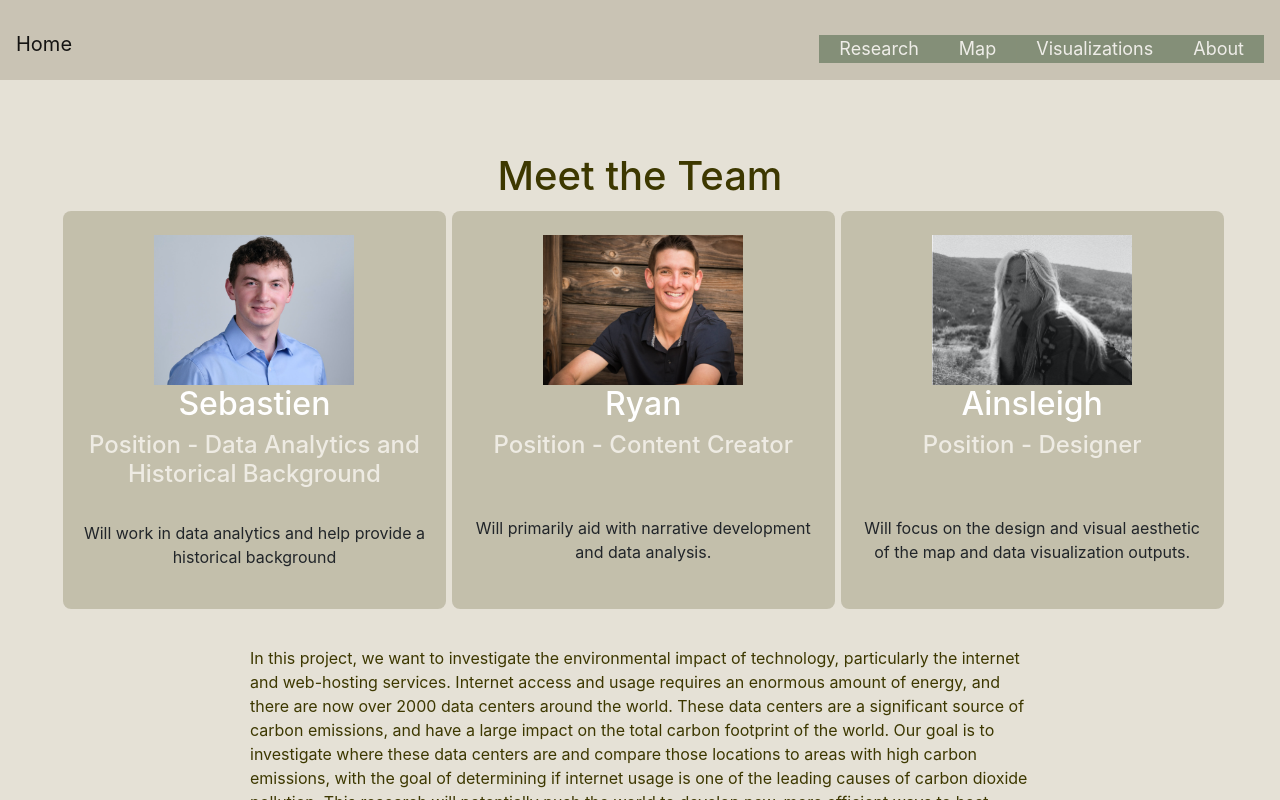
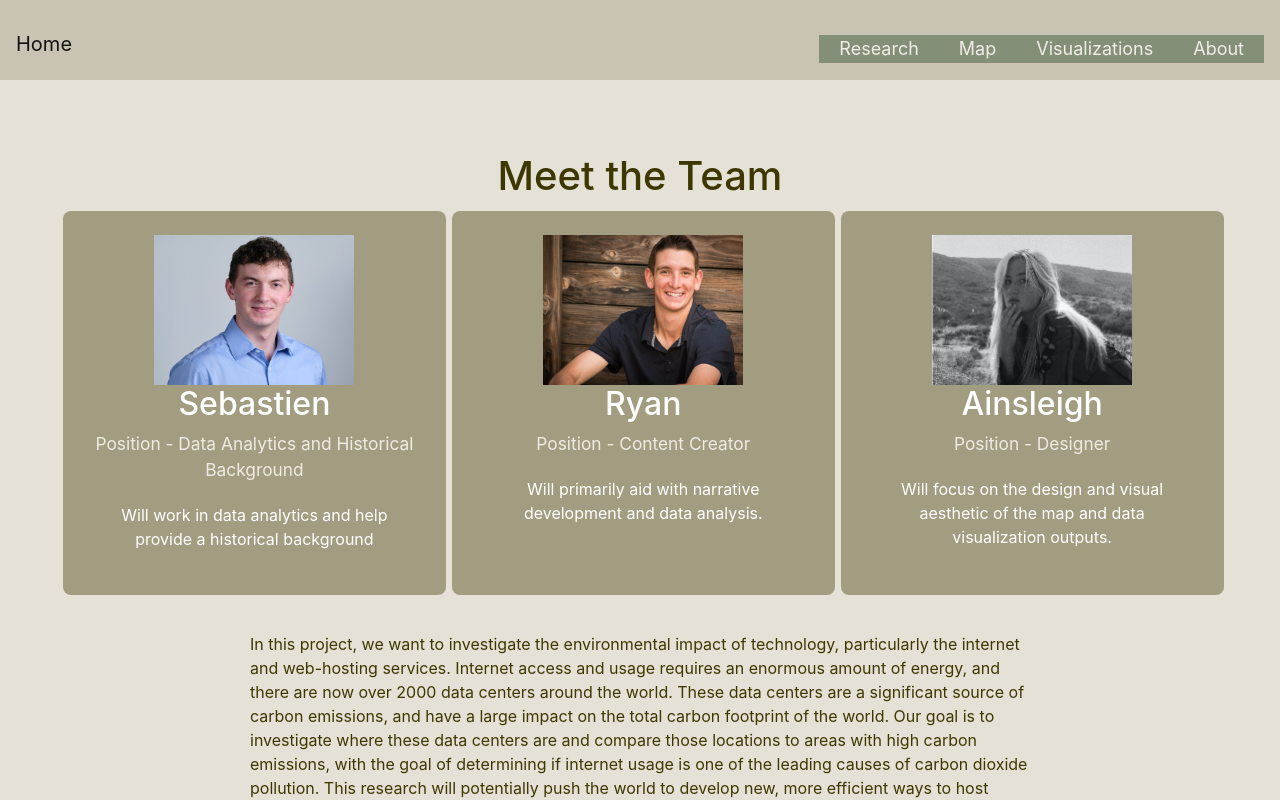
Before and after one commit to ainsleighdouglas/DH-151, a plain HTML site: page Final/about.html in a window 1280 px wide. Drawn offline with nearby package versions, Linux system fonts and the light colour scheme.

Commit message:
final edit 4

```diff
--- a/Final/about.html
+++ b/Final/about.html
@@ -84,7 +84,7 @@
           <button onclick="document.location='https://ryanorlando.github.io/Dh151/Midterm/index.html'" >Map</button>
         </li>
         <li class="nav-item">
-          <button onclick="" >Visualizations</button>
+          <button onclick="document.location='https://ryanorlando.github.io/Dh151/FinalMap/index.html'">Visualizations</button>
         </li>
         <li class="nav-item">
           <button onclick="document.location='https://ainsleighdouglas.github.io/DH-151/Final/about.html'" >About</button>
@@ -102,26 +102,26 @@
     </br>
  <h1 style= "text-align:center; color:#3d3800;">Meet the Team</h1>
     <div class="row" style= "margin-left: 60px;">
-        <div class="column left" style="background-color:rgba(61,56,0,.2)">
+        <div class="column left" style="background-color:rgba(61,56,0,.4)">
             <br/>
             <a href = "https://github.com/sebdills"></a><img src="pictures/seb.png" width = "200" height = "150">
             <h2 style= "text-align:center; color:rgba(255, 255, 255, 1)">Sebastien</h2>
-            <h4 style="color:#eeebe3; ">Position -  Data Analytics and Historical Background</h4><br/><p>Will work in data analytics and help provide a historical background</p>
+            <p style="color:#eeebe3; font-size: 13pt;">Position -  Data Analytics and Historical Background</p><p style="color:white; margin: 20px">Will work in data analytics and help provide a historical background</p>
             <br/>
         </div>
-        <div class="column middle" style="background-color:rgba(61,56,0,.2)">
+        <div class="column middle" style="background-color:rgba(61,56,0,.4)">
             <br/>
             <a href = "https://github.com/ryanorlando"></a><img src="pictures/ryan.png" width = "200" height = "150">
             <h2 style= "text-align:center; color:rgba(255, 255, 255, 1)" >Ryan</h2>
-            <h4 style="color:#eeebe3; ">Position - Content Creator</h4><br/><br/><p>Will primarily aid with narrative development and data analysis. </p>
+            <p style="color:#eeebe3; font-size: 13pt;">Position - Content Creator</p><p style="color:white; margin: 20px">Will primarily aid with narrative development and data analysis. </p>
 
             <br/>
         </div>
-        <div class="column middle" style="background-color:rgba(61,56,0,.2)">
+        <div class="column middle" style="background-color:rgba(61,56,0,.4)">
             <br/>
             <a href = "https://github.com/ainsleighdouglas"><img src="pictures/ansl.png" width = "200" height = "150" ></a>
             <h2 style= "text-align:center; color:rgba(255, 255, 255, 1)" >Ainsleigh</h2>
-            <h4 style="color:#eeebe3;">Position - Designer</h4><br/><br/><p>Will focus on the design and visual aesthetic of the map and data visualization outputs. </p>
+            <p style="color:#eeebe3; font-size: 13pt;">Position - Designer</p><p style="color:white; margin: 20px">Will focus on the design and visual aesthetic of the map and data visualization outputs. </p>
 
             <br/>
         </div>
```
Also changed, not shown: Final/index.html (+1 -1 lines), Final/visual.html (+1 -1 lines).
